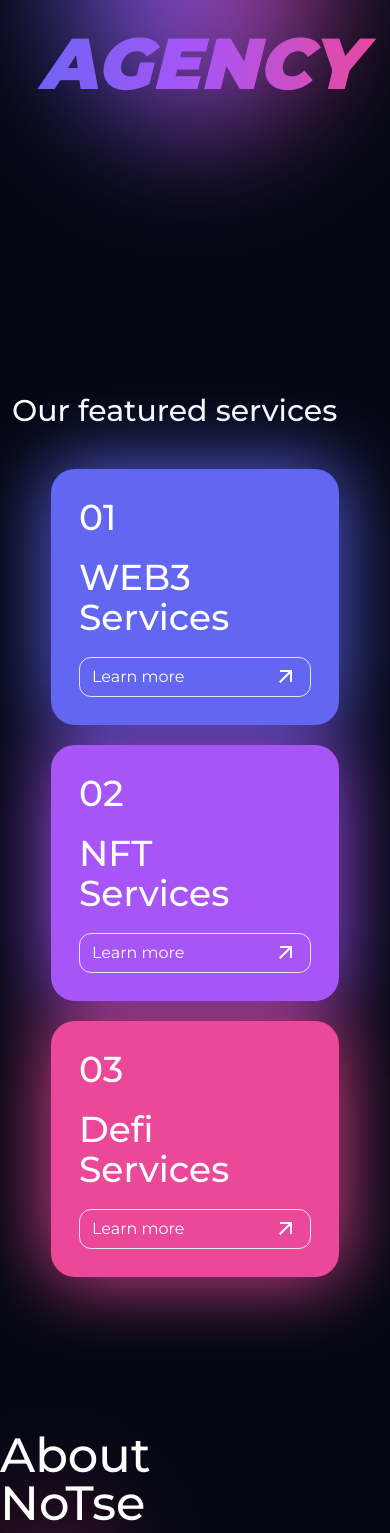
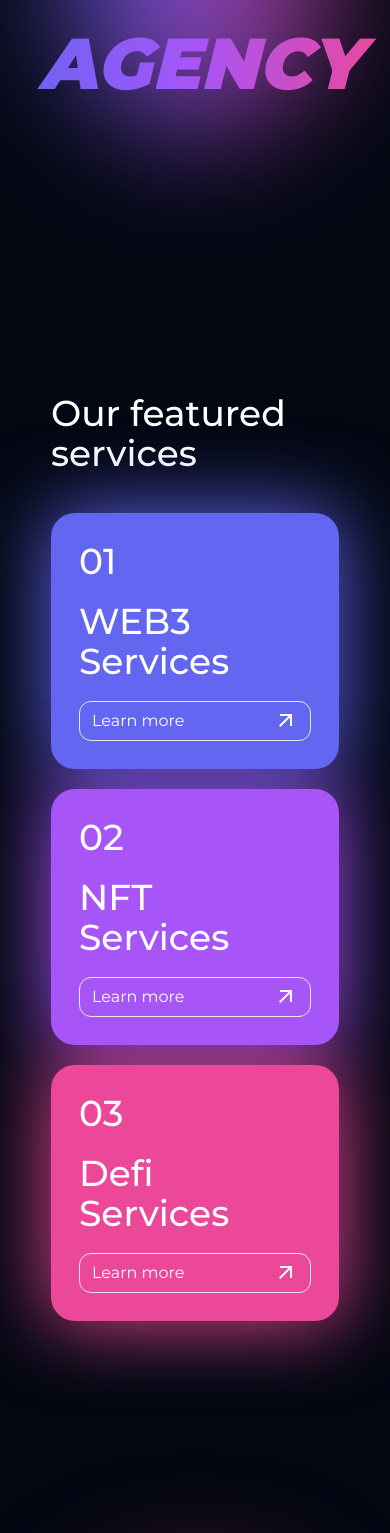
Before and after one commit to wenzeldev/web3-agency-page-nextjs-tailwind, a Next.js app: page / in a window 390 px wide. Shown: the part 451-1984 px from the top of the page. Built offline with nearby package versions, Linux system fonts and the light colour scheme.

Commit message:
about page mobile responsive

```diff
--- a/src/app/page.js
+++ b/src/app/page.js
@@ -27,8 +27,8 @@ export default function Home() {
         </h2>
       </div>
 
-      <div className="flex flex-col items-left justify-center w-full lg:w-1080 lg:h-screen h-fit gap-10 text-white px-3 lg:px-0">
-        <h2 className="left w-full lg:w-1080 font-medium text-3xl lg:text-5xl">
+      <div className="flex flex-col lg:items-left items-center justify-center w-full lg:w-1080 lg:h-screen h-fit gap-10 text-white px-3 lg:px-0">
+        <h2 className="left w-72 lg:w-1080 font-medium text-4xl lg:text-5xl">
           Our featured services
         </h2>
 
@@ -80,9 +80,9 @@ export default function Home() {
         </div>
       </div>
 
-      <div className="flex items-center justify-left w-full lg:w-1080 h-screen text-white ">
-        <div className="w-2/3 z-20">
-          <h2 className="font-medium text-5xl">About NoTse</h2>
+      <div className="flex items-center lg:justify-left justify-center w-72 lg:w-1080 h-screen text-white ">
+        <div className="w-full lg:w-2/3 z-20">
+          <h2 className="font-medium text-4xl">About NoTse</h2>
           <p className="py-5 leading-7">
             Welcome to NoTse, your gateway to the future of the web. We're a
             cutting-edge Web3 agency, merging creativity with blockchain
@@ -90,8 +90,8 @@ export default function Home() {
             DeFi, we're your partners in navigating the decentralized landscape.
             Join us as we redefine the digital world, one block at a time.
           </p>
-          <div className="flex flex-row gap-5">
-            <button className="bg-white py-2 px-4 rounded-full text-black font-medium">
+          <div className="flex flex-row gap-2 lg:gap-5">
+            <button className="bg-white py-1 lg:py-2 px-2 lg:px-4 rounded-full text-black font-medium">
               Get to know us
             </button>
             <button className="bg-white py-2 px-4 rounded-full text-black font-medium">
@@ -99,7 +99,7 @@ export default function Home() {
             </button>
           </div>
         </div>
-        <div className="absolute w-20 lg:w-1080 h-96 rounded-full bg-gradient-to-r p-1 from-black via-pink-900 to-pink-500 blur-3xl z-0"></div>
+        <div className="absolute w-56 lg:w-1080 h-72 rounded-full bg-gradient-to-r p-1 from-pink-900 to-pink-500 blur-3xl z-0"></div>
       </div>
 
       <div className="flex items-center justify-center w-full lg:w-1080 h-screen ">
```
